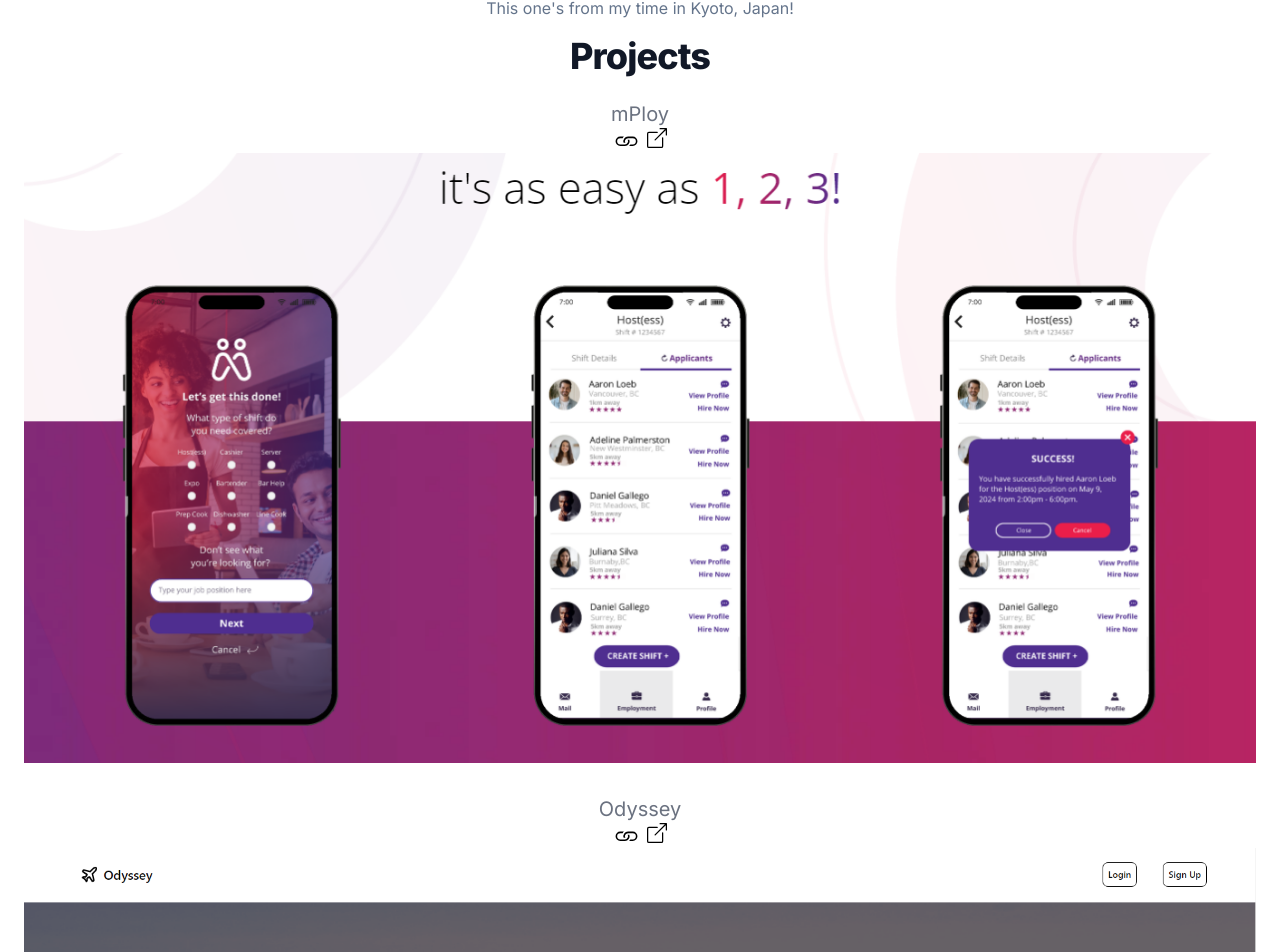
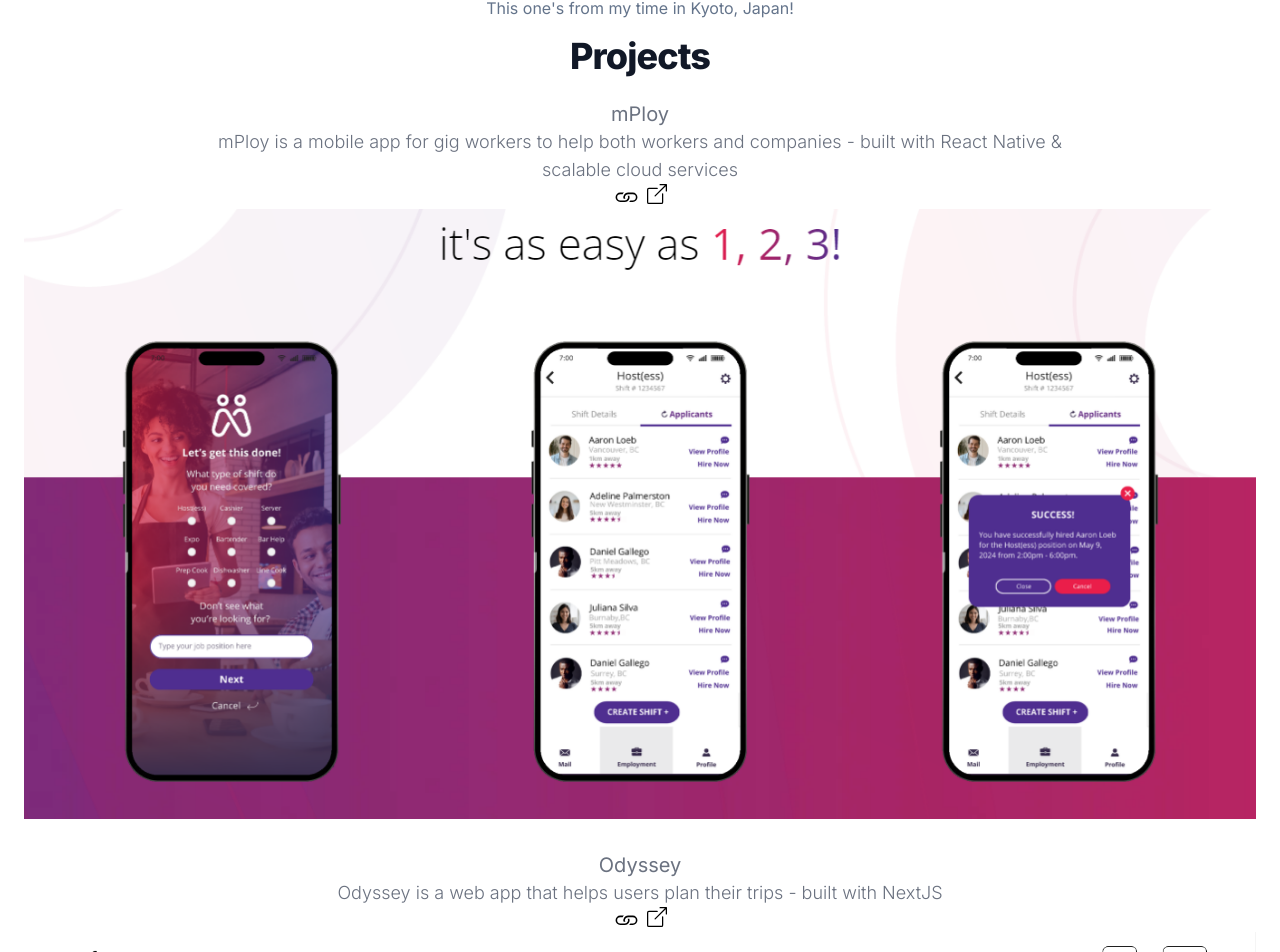
Before and after one commit to ubctliu/personal_website, a Next.js app: page / in a window 1280 px wide. Shown: the part 816-1768 px from the top of the page. Built offline with nearby package versions, Linux system fonts and the light colour scheme.

Commit message:
Update projects to include optional description

```diff
--- a/src/app/components/Project.tsx
+++ b/src/app/components/Project.tsx
@@ -7,12 +7,14 @@
   projectLink: string,
   liveLink?: string,
   projectImage?: string | StaticImageData,
+  projectDescription: string
 };
 
-const Project = ({ projectName, projectLink, liveLink, projectImage } : ProjectProps) => {
+const Project = ({ projectName, projectLink, liveLink, projectImage, projectDescription } : ProjectProps) => {
   return (
     <article className={"mb-8"}>
       <p className={"text-xl font-normal text-gray-500 lg:text-xl sm:px-16 xl:px-48 dark:text-gray-400"}> {projectName} </p>
+      <p className={"text-lg font-light text-gray-500 lg:text-lg sm:px-16 xl:px-48 dark:text-gray-400"}>{projectDescription}</p>
       <div className={"flex justify-center space-x-2"}>
         <a href={projectLink} className={"inline-block hover:scale-110"}>
           <Image src={linkImage} alt={"project link image"} width={25} height={25}/>
--- a/src/app/components/Projects.tsx
+++ b/src/app/components/Projects.tsx
@@ -1,18 +1,49 @@
-import Project from "@/app/components/Project";
-import odysseyImage from "../../../public/odyssey.png";
-import photoLabsImage from "../../../public/photolabs.png";
-import mPloyImage from "../../../public/mploy.png";
+import Project from '@/app/components/Project';
+import odysseyImage from '../../../public/odyssey.png';
+import photoLabsImage from '../../../public/photolabs.png';
+import mPloyImage from '../../../public/mploy.png';
 
 const Projects = () => {
   return (
-    <section id={"projects"}>
-      <a href={"#projects"} className={"no-underline inline-block"}>
-        <div className={"mb-4 text-4xl font-extrabold tracking-tight leading-none text-gray-900 md:text-3xl lg:text-4xl dark:text-white"}>Projects</div>
+    <section id={'projects'}>
+      <a href={'#projects'} className={'no-underline inline-block'}>
+        <div
+          className={
+            'mb-4 text-4xl font-extrabold tracking-tight leading-none text-gray-900 md:text-3xl lg:text-4xl dark:text-white'
+          }
+        >
+          Projects
+        </div>
       </a>
-      <Project projectName={"mPloy"} projectLink={"https://mploy.ca/"} liveLink={"https://apps.apple.com/ca/app/mploy/id1395491737"} projectImage={mPloyImage} />
-      <Project projectName={"Odyssey"} projectLink={"https://github.com/ubctliu/odyssey"} liveLink={"https://odyssey-delta-lac.vercel.app/"} projectImage={odysseyImage} />
-      <Project projectName={"Photolabs"} projectLink={"https://github.com/ubctliu/photolabs-starter"} projectImage={photoLabsImage} />
-      <Project projectName={"Lighthouse Marketplace"} projectLink={"https://github.com/ubctliu/lhl-marketplace"}/>
+      <Project
+        projectName={'mPloy'}
+        projectLink={'https://mploy.ca/'}
+        liveLink={'https://apps.apple.com/ca/app/mploy/id1395491737'}
+        projectImage={mPloyImage}
+        projectDescription={
+          'mPloy is a mobile app for gig workers to help both workers and companies - built with React Native & scalable cloud services'
+        }
+      />
+      <Project
+        projectName={'Odyssey'}
+        projectLink={'https://github.com/ubctliu/odyssey'}
+        liveLink={'https://odyssey-delta-lac.vercel.app/'}
+        projectImage={odysseyImage}
+        projectDescription={
+          'Odyssey is a web app that helps users plan their trips - built with NextJS'
+        }
+      />
+      <Project
+        projectName={'Photolabs'}
+        projectLink={'https://github.com/ubctliu/photolabs-starter'}
+        projectImage={photoLabsImage}
+        projectDescription={''}
+      />
+      <Project
+        projectName={'Lighthouse Marketplace'}
+        projectLink={'https://github.com/ubctliu/lhl-marketplace'}
+        projectDescription={''}
+      />
     </section>
   );
 };
```
